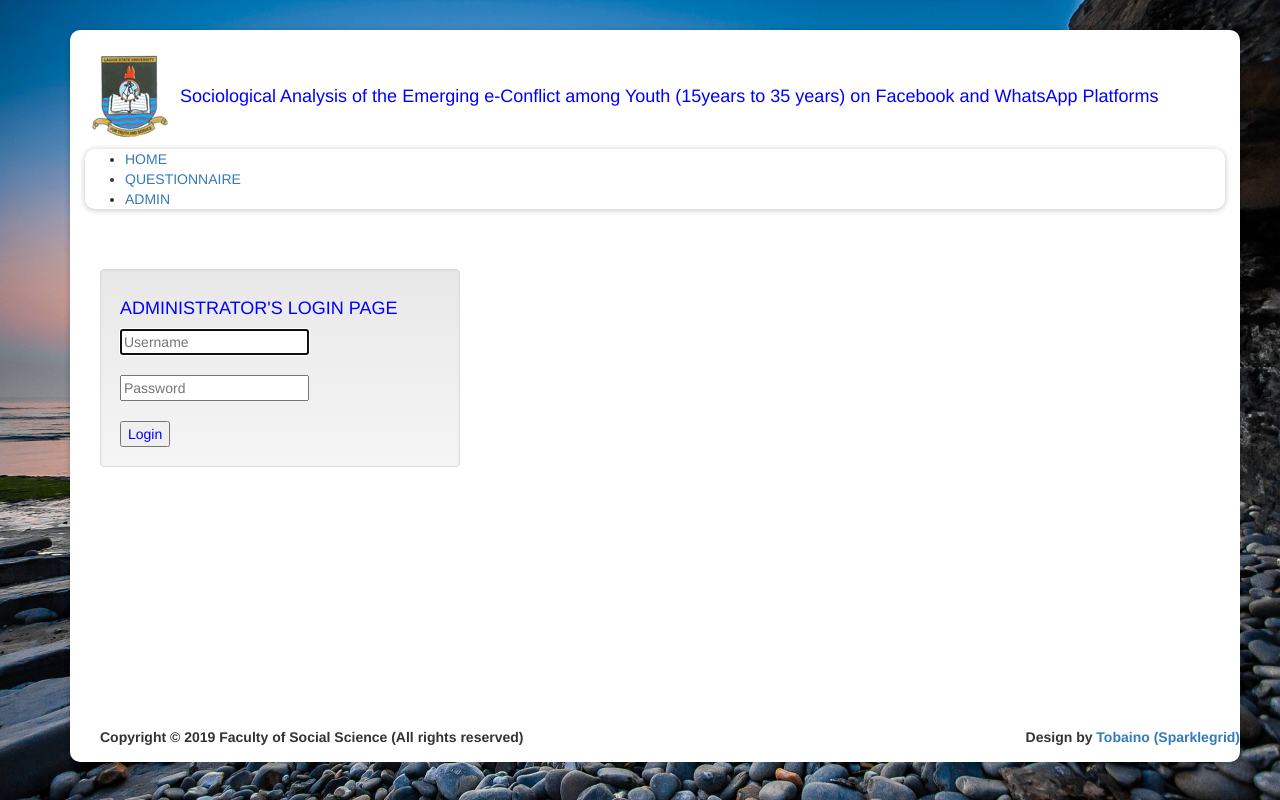
After one commit to Tobaino1/questionnaire, a PHP site: page /admin.php in a window 1280 px wide. The commit adds this page. Run offline with PHP 8.4, Linux system fonts and the light colour scheme.

Commit message:
creation of db con, admin dashboard, remodification of index

```diff
--- /dev/null
+++ b/admin.php
@@ -0,0 +1,130 @@
+<?php
+/**
+ * Created by PhpStorm.
+ * User: Oyekan Oluwatobi
+ * Date: 6/30/2019
+ * Time: 9:53 PM
+ */
+?>
+
+
+<?php session_start(); ?>
+
+<?php include('dbcon.php'); ?>
+
+<!DOCTYPE html>
+<html lang="en">
+<head>
+    <link rel="icon" href="images/lasulogo.PNG">
+
+    <meta charset="utf-8">
+    <meta http-equiv="X-UA-Compatible" content="IE=edge">
+    <meta name="viewport" content="width=device-width, initial-scale=1">
+    <title>Questionnaire</title>
+    <!-- Latest compiled and minified CSS -->
+    <link rel="stylesheet" href="https://maxcdn.bootstrapcdn.com/bootstrap/3.3.7/css/bootstrap.min.css">
+    <!-- Optional theme -->
+    <link rel="stylesheet" href="https://maxcdn.bootstrapcdn.com/bootstrap/3.3.7/css/bootstrap-theme.min.css">
+    <script src="https://ajax.googleapis.com/ajax/libs/jquery/1.12.4/jquery.min.js"></script>
+    <link rel="stylesheet" href="form.css">
+    <script src="form.js"></script>
+</head>
+<body>
+<div class="container">
+    <div class="container form-top">
+        <div class="row">
+            <div class="card">
+                <div class="panel panel-danger">
+                    <div class="panel-body">
+                        <h4 style="color: blue" align="justify"><img src="images/lasulogo.PNG" alt="lasu"> Sociological
+                            Analysis of the Emerging e-Conflict among Youth (15years to 35 years) on Facebook and
+                            WhatsApp Platforms </h4>
+                        <!--<ul class="nav navbar-nav">-->
+                        <ul class="panel">
+                            <li><a href="index.html">HOME</a></li>
+                            <li><a href="questionnaire.php">QUESTIONNAIRE</a></li>
+                            <!--                            <li><a href="#">CONTACT / FEEDBACK</a></li>-->
+                            <li><a href="admin.php"> ADMIN </a></li>
+                        </ul>
+
+                        <div id="content">
+                            <div class="box-section banner-section triggerAnimation animated" data-animate="rollIn">
+
+                                <br><br>
+
+                                <div class="container">
+                                    <div class="row">
+                                        <div class="col-lg-4">
+                                            <div class="well contact-form-container">
+
+                                                <form action="#" method="post" style="color: blue">
+                                                    <h4 style="color: blue">ADMINISTRATOR'S LOGIN PAGE</h4>
+
+                                                    <div class="form-item">
+                                                        <span><i class="fa fa-user" style="color: green"></i></span>
+                                                        <input type="text" name="user" required="required"
+                                                               placeholder="Username" autofocus required></input>
+                                                    </div>
+                                                    <br>
+                                                    <div class="form-item">
+                                                        <span><i class="fa fa-key" style="color: green"></i></span>
+                                                        <input type="password" name="pass" required="required"
+                                                               placeholder="Password" required></input>
+                                                    </div>
+                                                    <br>
+                                                    <div class="button-panel">
+                                                        <input type="submit" class="button" title="Log In" name="login"
+                                                               value="Login"></input>
+                                                    </div>
+                                                </form>
+
+                                                <!--<div class="form-wrapper">-->
+
+                                            </div>
+                                        </div>
+                                    </div>
+                                </div>
+                                <?php
+                                if (isset($_POST['login'])) {
+                                    $username = mysqli_real_escape_string($con, $_POST['user']);
+                                    $password = mysqli_real_escape_string($con, $_POST['pass']);
+
+                                    $query = mysqli_query($con, "SELECT * FROM users WHERE  password='$password' and username='$username'");
+                                    $row = mysqli_fetch_array($query);
+                                    $num_row = mysqli_num_rows($query);
+
+                                    if ($num_row > 0) {
+                                        $_SESSION['user_id'] = $row['user_id'];
+                                        header('location:dashboard.php');
+//                            echo'tobi';
+                                    } else {
+                                        echo 'Invalid Username and Password Combination';
+                                    }
+                                }
+                                ?>
+
+                            </div>
+
+                            <br><br><br><br><br><br><br>
+                            <br><br><br><br><br>
+
+
+                            <!--footer section-->
+                            <footer class="main-footer">
+                                <div class="container">
+                                    <div class="pull-right hidden-xs">
+                                        <b>Design by <a href="https://sparklegrid.tech/">Tobaino (Sparklegrid)</a> </b>
+                                    </div>
+                                    <strong>Copyright &copy; 2019 Faculty of Social Science (All rights
+                                        reserved)</strong>
+                                </div>
+                            </footer>
+                            <!--end of footer section-->
+                        </div>
+                    </div>
+                </div>
+            </div>
+        </div>
+    </div>
+</body>
+</html>
--- /dev/null
+++ b/dbcon.php
@@ -0,0 +1,16 @@
+<?php
+/**
+ * Created by PhpStorm.
+ * User: Oyekan Oluwatobi
+ * Date: 6/30/2019
+ * Time: 10:19 PM
+ */ ?>
+
+<?php
+$con = mysqli_connect("localhost", "root", "", "research_work");
+// Check connection
+if (mysqli_connect_errno()) {
+    echo "Failed to connect to MySQL: " . mysqli_connect_error();
+
+}
+?>
--- a/questionnaire.php
+++ b/questionnaire.php
@@ -45,10 +45,11 @@
                         <p align="justify"> Instruction: Do not fill this questionnaire if you have filled it before on
                             Facebook or WhatsApp.
                         </p>
-                        <form action="#">
+                        <form action="questionnaire_submit.php">
                             <div class="form-group">
                                 <p align="center" style="color: blue"><strong>Section A: Socio-demographic
                                         characteristics</strong></p>
+
                                 <script>   function check(input) {
 
                                         var checkboxes = document.getElementsByClassName("radioCheck");
```
Also changed, not shown: dashboard.php (added, +68 -0 lines), index.html (+5 -4 lines), questionnaire_submit.php (added, +8 -0 lines).
